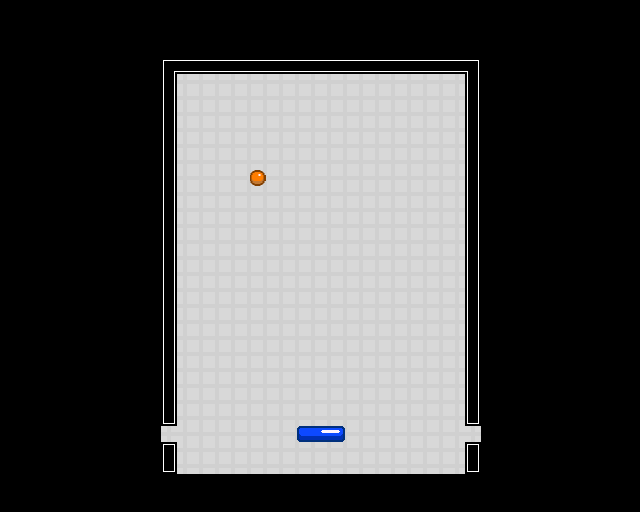
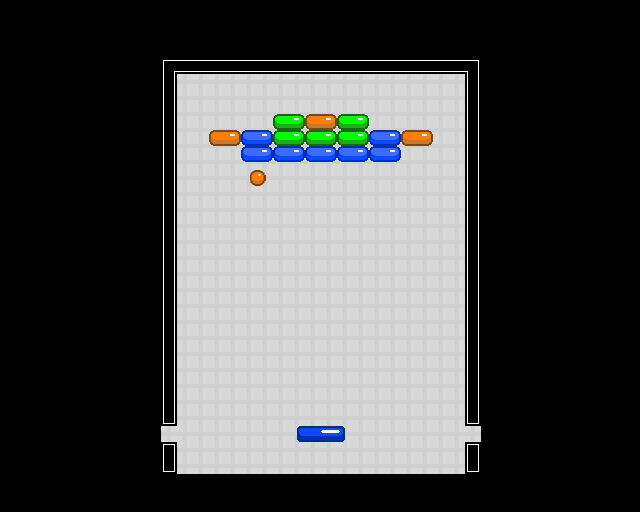
Before and after one commit to phosphoer/tankjs, a plain HTML site: page samples/Breakout/Breakout.html in a window 1280 px wide. Shown: the part 134-646 px from the top of the page, without its empty margins (319-959 px from the left). Drawn offline with Linux system fonts and the light colour scheme.

Commit message:
Bricks now spawn

```diff
--- a/samples/Breakout/Breakout.html
+++ b/samples/Breakout/Breakout.html
@@ -29,6 +29,7 @@
     <script src="../../components/RotateController.js"></script>
 
     <!-- Include your game specific files here -->
+    <script src="Levels.js"></script>
     <script src="Breakout.js"></script>
 
   </head>
--- a/samples/Breakout/Breakout.js
+++ b/samples/Breakout/Breakout.js
@@ -70,6 +70,9 @@ TankJS.addComponent("GameLogic")
   this.numBalls = 0;
   this.numBricks = 0;
 
+  // Keep track of current level
+  this.level = -1;
+
   // Keep track of player lives
   this.lives = 3;
 
@@ -125,6 +128,32 @@ TankJS.addComponent("GameLogic")
       ball.Pos2D.y = 200;
       ball.Velocity.x = 30;
       ball.Velocity.y = 40;
+    }
+  }
+
+  // If no bricks exist, build the next level
+  if (this.numBricks === 0)
+  {
+    ++this.level;
+    if (this.level === Breakout.levels.length)
+    {
+    }
+    else
+    {
+      var data = Breakout.levels[this.level];
+      for (var row in data.bricks)
+      {
+        for (var col in data.bricks[row])
+        {
+          var brickType = data.bricks[row][col];
+          if (!brickType)
+            continue;
+
+          var brick = TankJS.addObjectFromPrefab(brickType + "Brick");
+          brick.Pos2D.x = 64 + col * brick.Image.width;
+          brick.Pos2D.y = 64 + row * brick.Image.height;
+        }
+      }
     }
   }
 });
@@ -220,3 +249,25 @@ TankJS.addComponent("Ball")
     this.parent.remove();
   }
 });
+
+// ### Brick component
+// Handles brick logic
+// Could be just implemented in the game logic component but I
+// wanted to demonstrate using components for smaller tasks
+TankJS.addComponent("Brick")
+
+.initFunction(function()
+{
+  TankJS.dispatchEvent("OnBrickAdded", this);
+  // TankJS.addEventListener("OnEnterFrame", this);
+})
+
+.uninitFunction(function()
+{
+  TankJS.dispatchEvent("OnBrickRemoved", this);
+  // TankJS.removeEventListener("OnEnterFrame", this);
+})
+
+.addFunction("OnEnterFrame", function(dt)
+{
+});
--- a/samples/Breakout/Levels.js
+++ b/samples/Breakout/Levels.js
@@ -1,10 +1,10 @@
 (function (Breakout, undefined)
 {
 
-var r = 'red';
-var b = 'blue';
-var o = 'orange';
-var g = 'green';
+var r = 'Red';
+var b = 'Blue';
+var o = 'Orange';
+var g = 'Green';
 var X = null;
 
 Breakout.levels =
```
